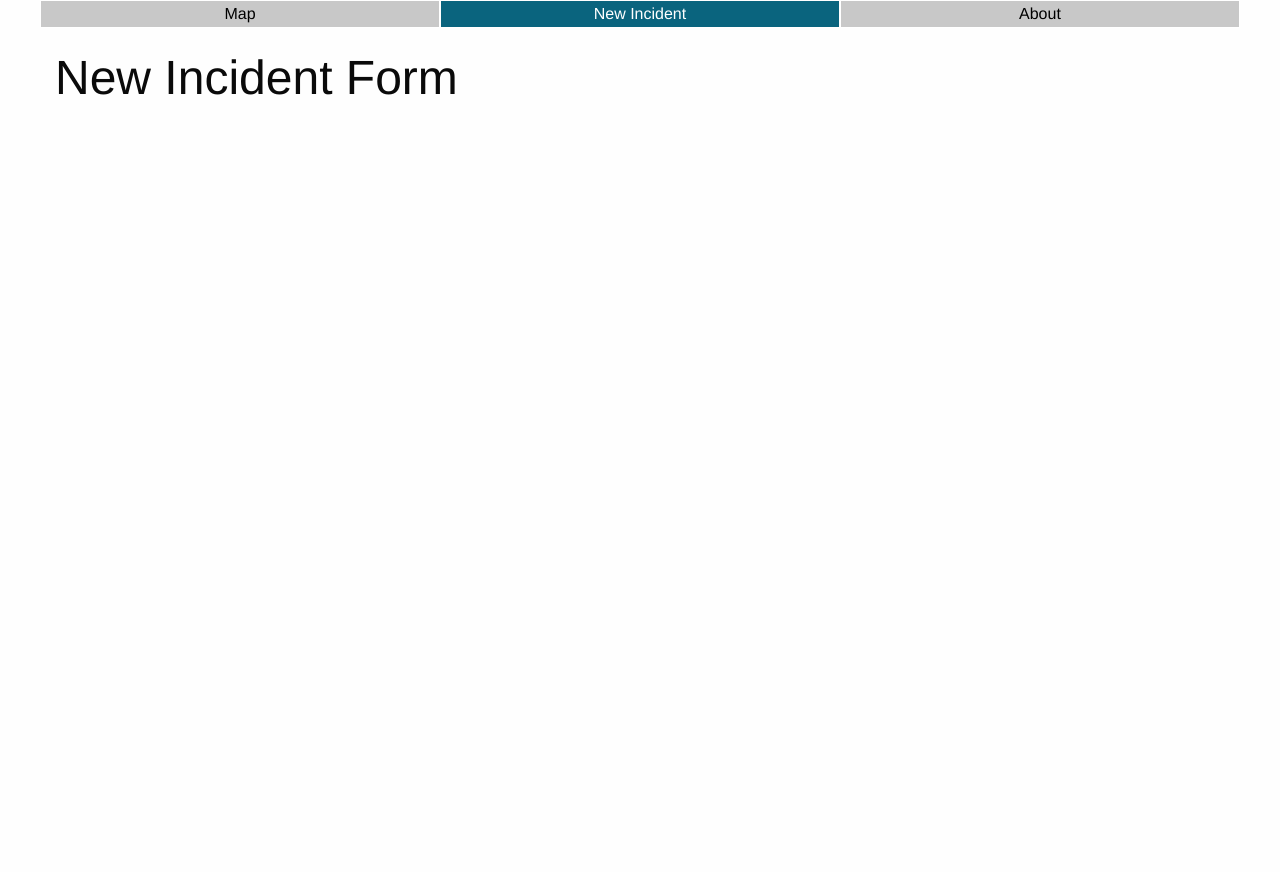
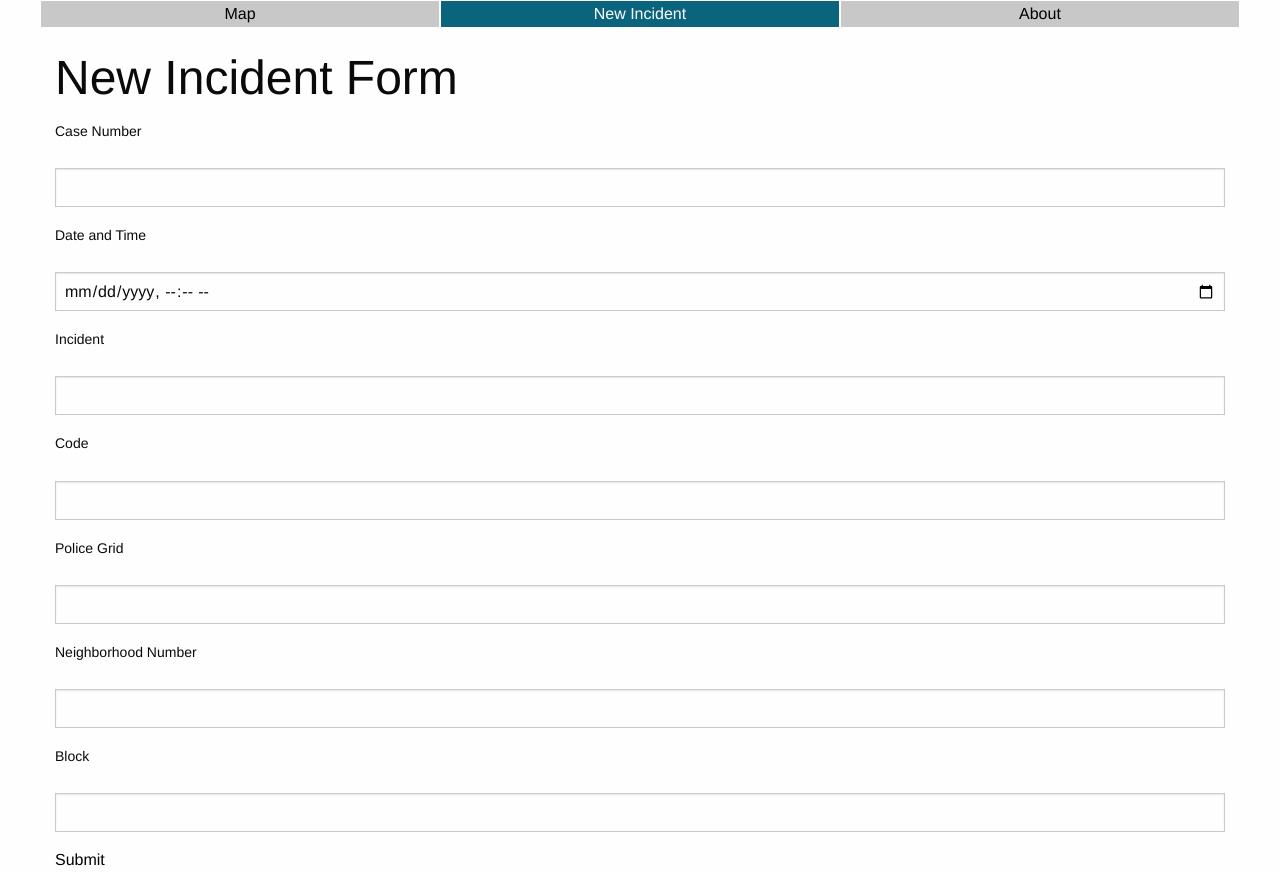
Before and after one commit to AVuPhan/RESTful-API, a Vue app: page / in a window 1280 px wide. Both pictures are taken after a click on the element "New Incident". Before the commit the page ends 800 px from the top, so only its background shows below. Built offline with nearby package versions, Linux system fonts and the light colour scheme.

Commit message:
Filled out the new incident form by creating new input fields on the page. And created the method to perform the put request.

```diff
--- a/package.json
+++ b/package.json
@@ -24,11 +24,12 @@
     "dev": "vite",
     "build": "vite build",
     "preview": "vite preview"
-
   },
   "dependencies": {
+    "express": "^4.18.2",
     "jquery": "^3.6.1",
-    "vue": "^3.2.45"
+    "vue": "^3.2.45",
+    "ws": "^8.11.0"
   },
   "devDependencies": {
     "@vitejs/plugin-vue": "^3.2.0",
--- a/src/App.vue
+++ b/src/App.vue
@@ -55,6 +55,27 @@ export default {
 
         viewNewIncident(event) {
             this.view = 'new_incident';
+        },
+
+        //create new method for new incident form
+        createNewIncidentForm(event){
+            console.log("does this work?");
+            console.log(this.case_number_value);
+            console.log(this.datetime);
+            console.log(this.incident_value);
+            console.log(this.code_value);
+            console.log(this.police_grid_value);
+            console.log(this.neighborhood_number_value);
+            console.log(this.block_value);
+            let url = 'http://localhost:8000/new-incident';
+            let payload = {"case_number":this.case_number_value, "datetime":this.datetime, "code":this.code_value, "incident":this.incident_value,
+            "police_grid":this.police_grid_value, "neighborhood_number":this.neighborhood_number_value, "block":this.block_value};
+            this.uploadJSON('PUT', url, payload).then((result) => {
+                console.log(result);
+
+});
+            //now that I have the url and access to data, need to do put request and
+            //create JSON payload with the values
         },
 
         viewAbout(event) {
@@ -141,8 +162,25 @@ export default {
     <div v-if="view === 'new_incident'">
         <!-- Replace this with your actual form: can be done here or by making a new component -->
         <div class="grid-container">
-            <div class="grid-x grid-padding-x">
-                <h1 class="cell auto">New Incident Form</h1>
+            <div>
+                <h1>New Incident Form</h1>
+                <div>
+                <label for="case_number">Case Number</label><br>
+                <input type="text" v-model = "case_number_value" name="case_number">
+                <label for="date_time">Date and Time</label><br>
+                <input type="datetime-local" v-model="datetime" name="date_time">
+                <label for="incident">Incident</label><br>
+                <input type="text" v-model = "incident_value" name="incident">
+                <label for="code">Code</label><br>
+                <input type="number" v-model = "code_value" name="code">
+                <label for="police_grid">Police Grid</label><br>
+                <input type="number" v-model = "police_grid_value" name="police_grid">
+                <label for="neighborhood_number">Neighborhood Number</label><br>
+                <input type="number" v-model = "neighborhood_number_value" name="neighborhood_number">
+                <label for="block">Block</label><br>
+                <input type="text" v-model = "block_value" name="block">
+            </div>
+            <button type="submit" @click="createNewIncidentForm">Submit</button>
             </div>
         </div>
     </div>
```
Also changed, not shown: 1 other file (tests, documents, lock files or other folders).
